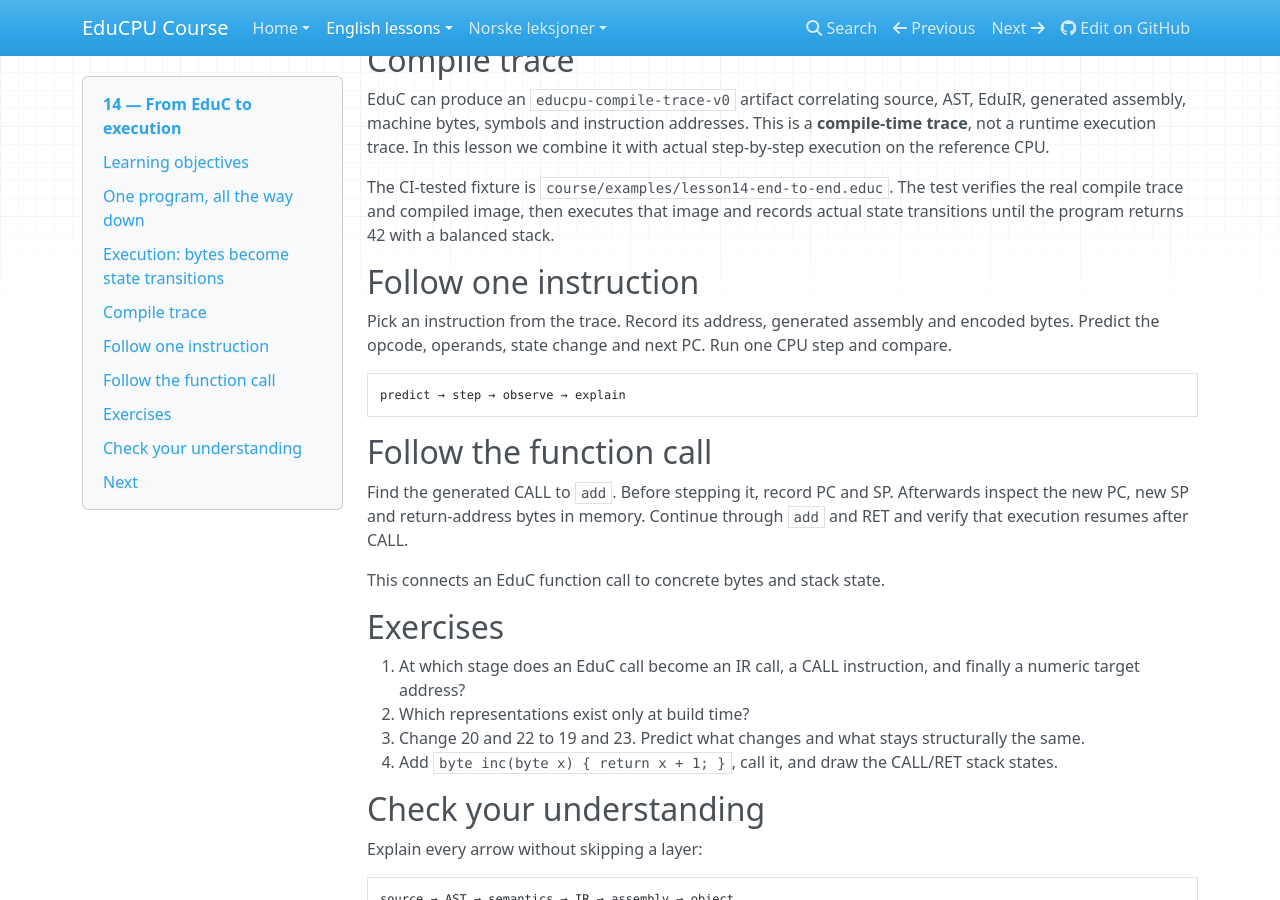
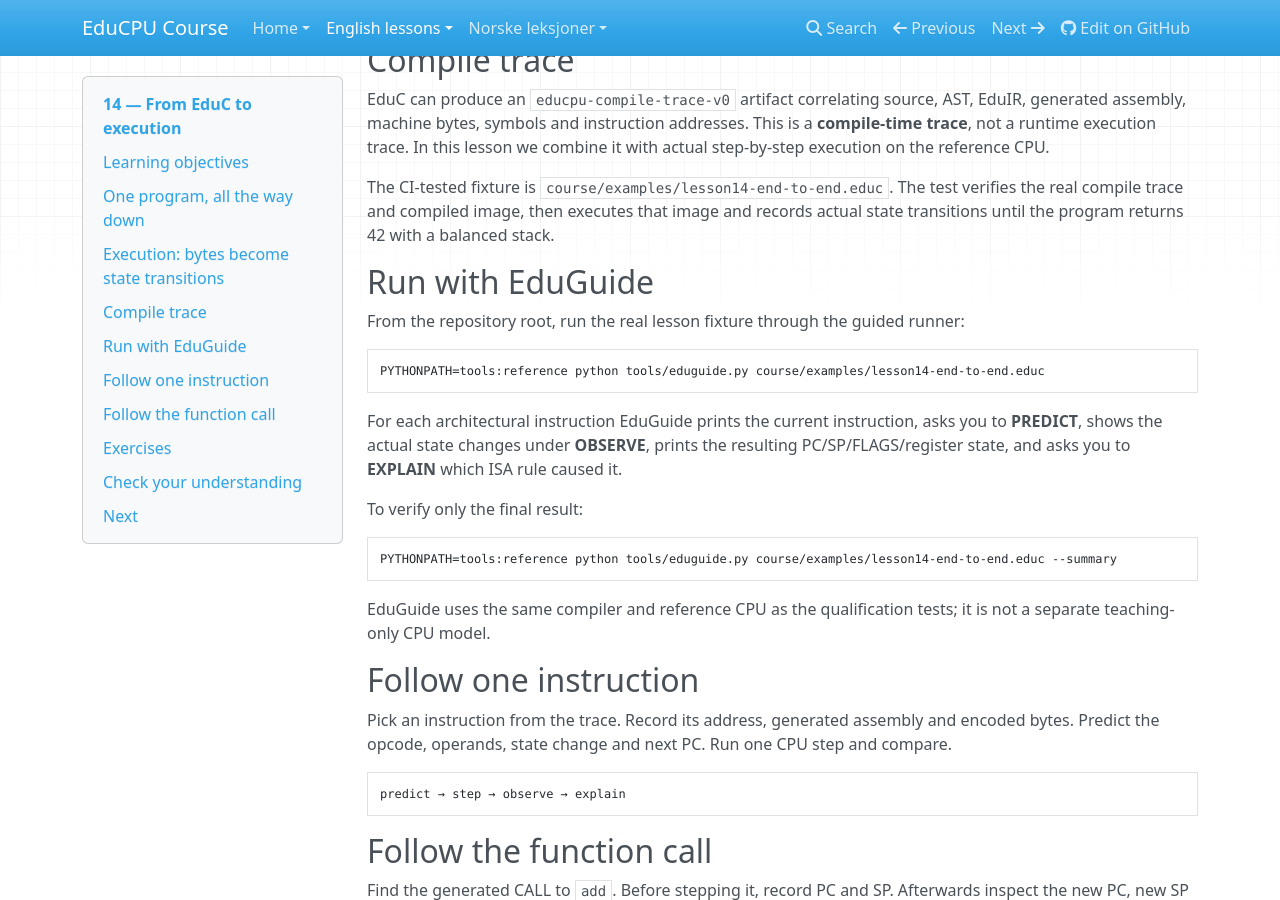
Before and after one commit to Ploos-AS/EduCPU, an MkDocs documentation site: the page built from course/en/lessons/14-educ-to-execution.md, in a window 1280 px wide and 900 px high, scrolled down 863 px. Built offline with MkDocs 1.6.1, drawn with Linux system fonts in a browser that asks for light colours; nearby versions of some CDN libraries.

Commit message:
M7: integrate EduGuide into lesson 14

````diff
--- a/course/en/lessons/14-educ-to-execution.md
+++ b/course/en/lessons/14-educ-to-execution.md
@@ -35,6 +35,24 @@ EduC can produce an `educpu-compile-trace-v0` artifact correlating source, AST,
 
 The CI-tested fixture is `course/examples/lesson14-end-to-end.educ`. The test verifies the real compile trace and compiled image, then executes that image and records actual state transitions until the program returns 42 with a balanced stack.
 
+## Run with EduGuide
+
+From the repository root, run the real lesson fixture through the guided runner:
+
+```bash
+PYTHONPATH=tools:reference python tools/eduguide.py course/examples/lesson14-end-to-end.educ
+```
+
+For each architectural instruction EduGuide prints the current instruction, asks you to **PREDICT**, shows the actual state changes under **OBSERVE**, prints the resulting PC/SP/FLAGS/register state, and asks you to **EXPLAIN** which ISA rule caused it.
+
+To verify only the final result:
+
+```bash
+PYTHONPATH=tools:reference python tools/eduguide.py course/examples/lesson14-end-to-end.educ --summary
+```
+
+EduGuide uses the same compiler and reference CPU as the qualification tests; it is not a separate teaching-only CPU model.
+
 ## Follow one instruction
 
 Pick an instruction from the trace. Record its address, generated assembly and encoded bytes. Predict the opcode, operands, state change and next PC. Run one CPU step and compare.
````
